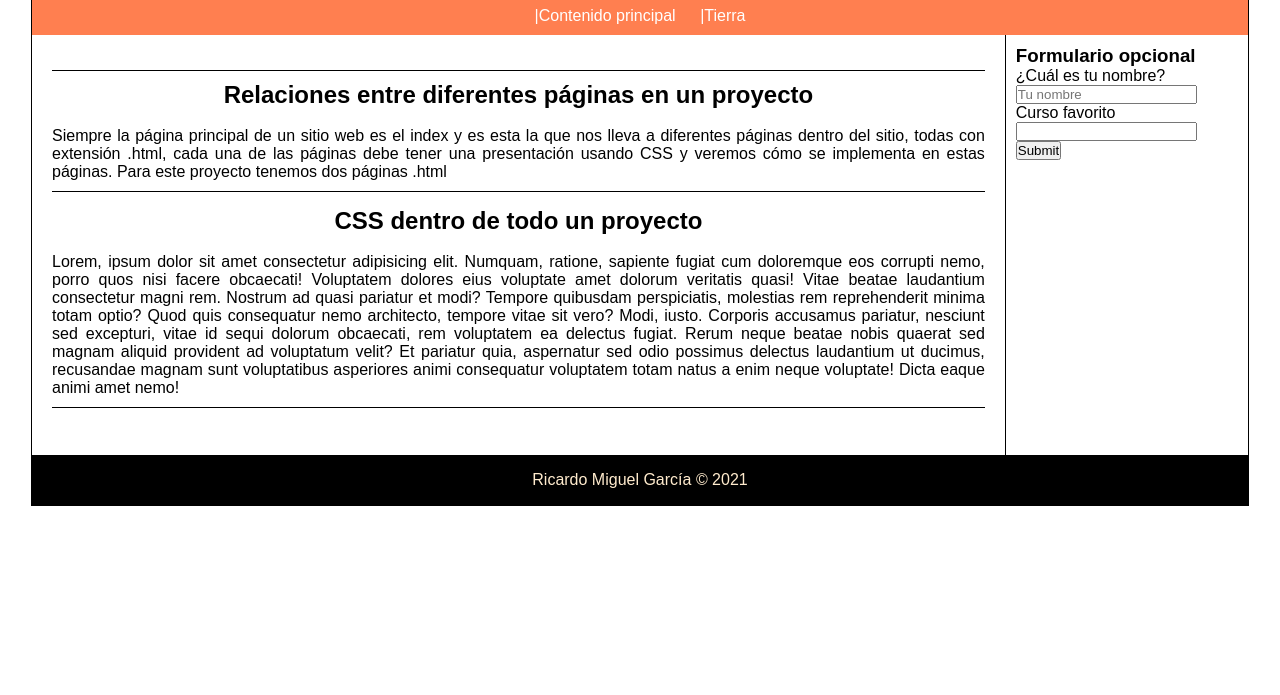
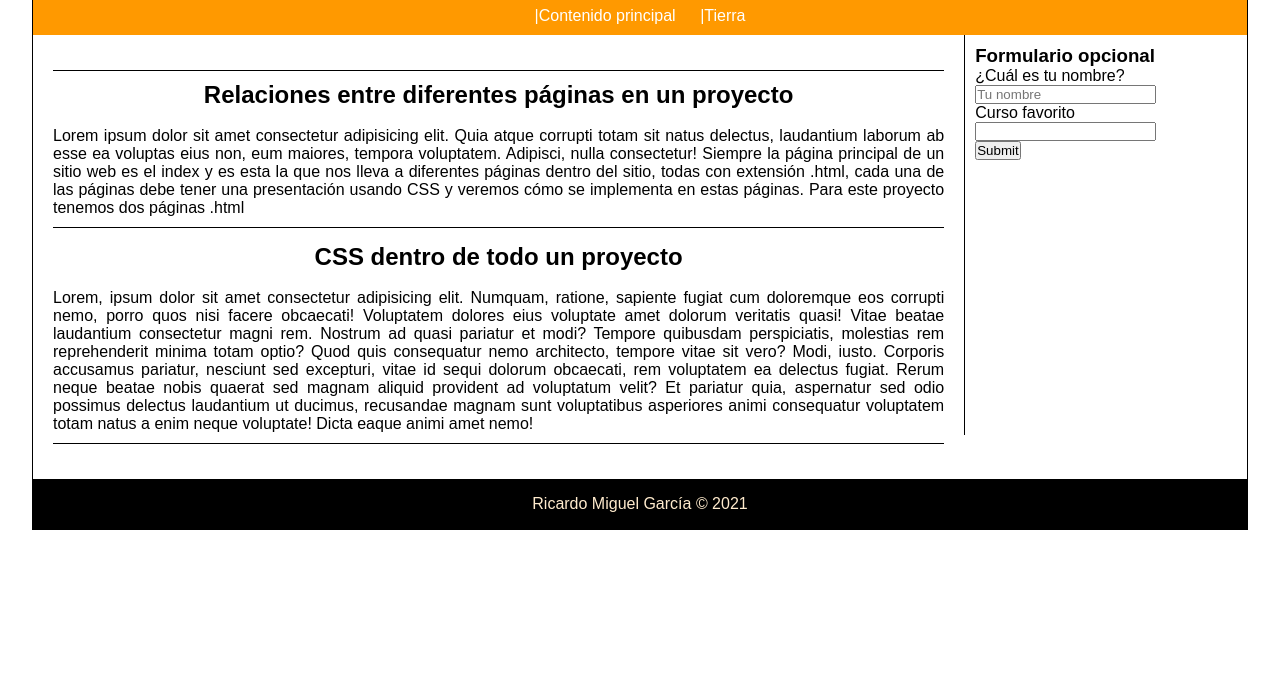
Before and after one commit to queturotre/Primerone, a plain HTML site: page index.html in a window 1280 px wide. Shown: the part 105-800 px from the top of the page. Drawn offline with Linux system fonts and the light colour scheme.

```diff
--- a/css/estilos.css
+++ b/css/estilos.css
@@ -1,4 +1,5 @@
 *{
+    box-sizing: border-box;
     margin: 0px;
     padding: 0px;
 }
@@ -18,7 +19,7 @@
     color: wheat;
 }
 
-nav{background-color: coral;}
+nav{background-color: rgb(255, 153, 0);}
 
 .main-nav{
     margin: 0px;
--- a/index.html
+++ b/index.html
@@ -27,6 +27,7 @@
             <article class="article">
                 <h2>Relaciones entre diferentes páginas en un proyecto</h2><br />
                 <p>
+                    Lorem ipsum dolor sit amet consectetur adipisicing elit. Quia atque corrupti totam sit natus delectus, laudantium laborum ab esse ea voluptas eius non, eum maiores, tempora voluptatem. Adipisci, nulla consectetur!
                     Siempre la página principal de un sitio web es el index
                     y es esta la que nos lleva a diferentes páginas dentro
                     del sitio, todas con extensión .html, cada una de las
```
